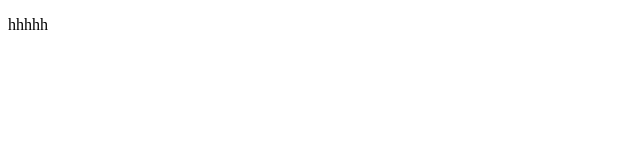
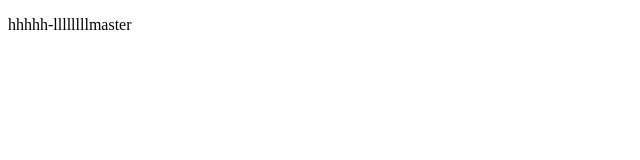
Before and after one commit to liusonghao123/nn, a plain HTML site: page index3.html in a window 1280 px wide. Shown: the whole page, without its empty margins (0-640 px from the left). Drawn offline with Linux system fonts and the light colour scheme.

Commit message:
master 修改了index3

```diff
--- a/index3.html
+++ b/index3.html
@@ -5,6 +5,6 @@
 	<title>Document</title>
 </head>
 <body>
-	<p>hhhhh</p>
+	<p>hhhhh-llllllllmaster</p>
 </body>
 </html>
```
